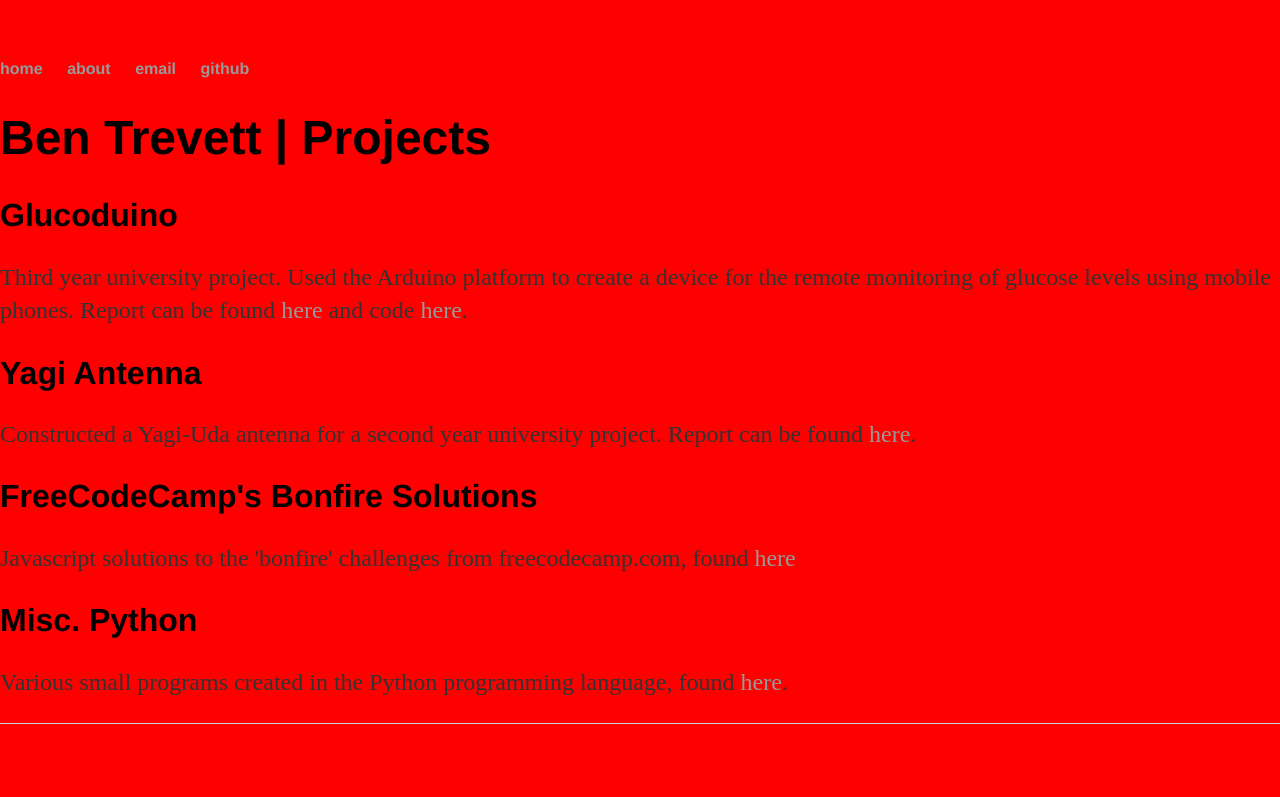
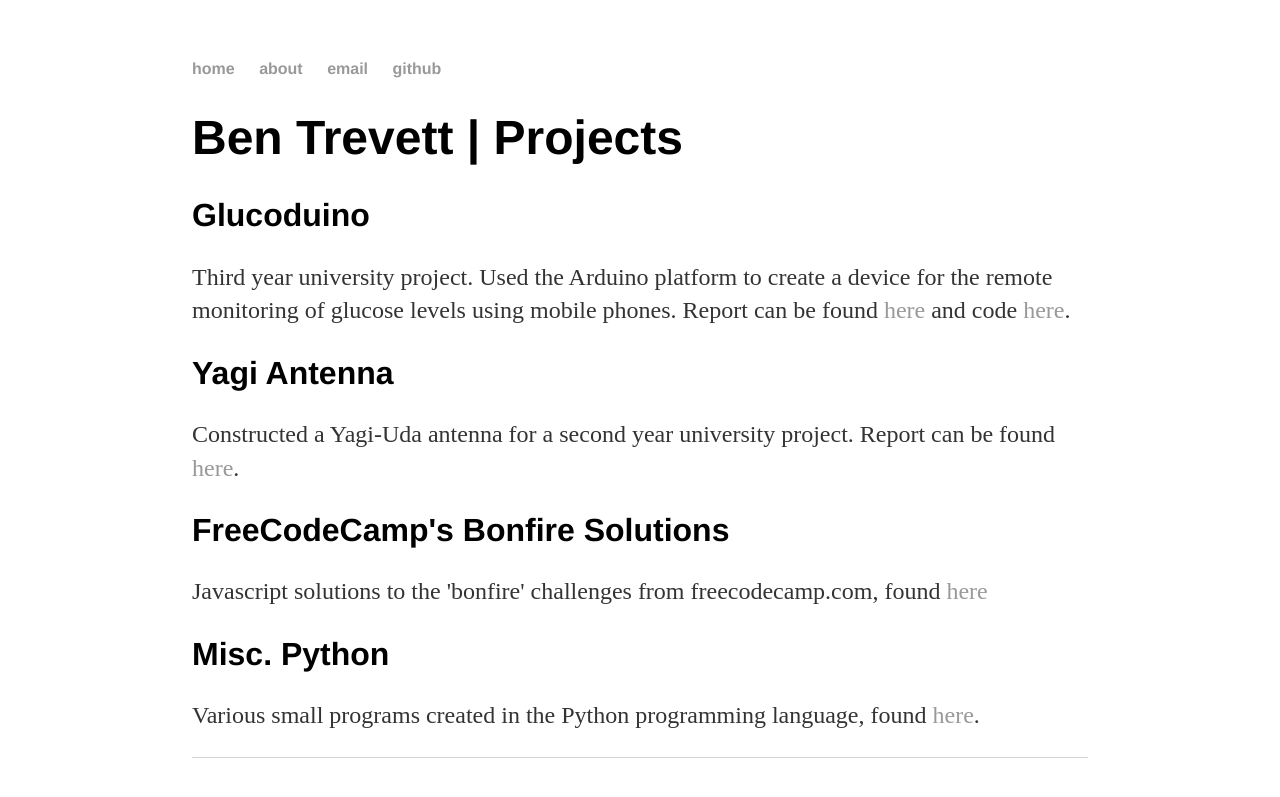
Before and after one commit to bentrevett/bentrevett.github.io, a Jekyll site: the page built from index.html, in a window 1280 px wide. Shown: the top 797 px of the page. Built offline with Jekyll 4.4.1, drawn with Linux system fonts in a browser that asks for light colours.

Commit message:
Update main.css

```diff
--- a/css/main.css
+++ b/css/main.css
@@ -1,5 +1,5 @@
 body {
-    background-color: red;
+    width: 70%;
     margin: 60px auto;
 }
 nav ul, footer ul {
```
